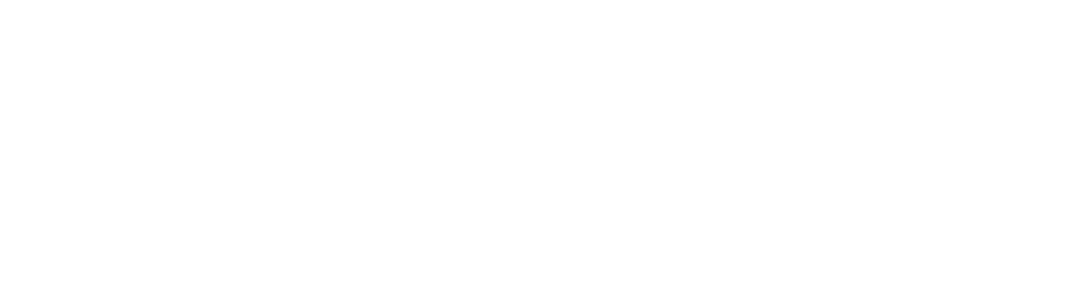
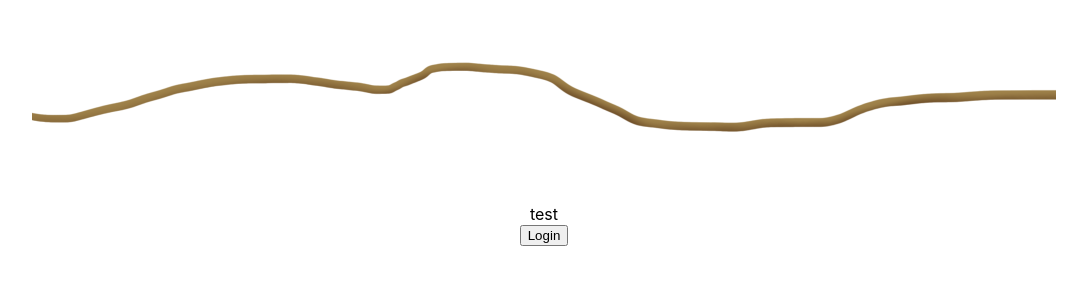
Before and after one commit to doanneda/scrap, a React (Create React App) app in the folder scrap-app/: page / in a window 1280 px wide. Shown: the top 300 px of the page, without its empty margins (96-1183 px from the left). Built offline with nearby package versions, Linux system fonts and the light colour scheme.

Commit message:
linked feed and login with routing

```diff
--- a/scrap-app/package.json
+++ b/scrap-app/package.json
@@ -8,6 +8,7 @@
     "@testing-library/user-event": "^13.5.0",
     "react": "^18.3.1",
     "react-dom": "^18.3.1",
+    "react-router-dom": "^6.28.0",
     "react-scripts": "5.0.1",
     "web-vitals": "^2.1.4"
   },
--- a/scrap-app/src/App.js
+++ b/scrap-app/src/App.js
@@ -2,33 +2,19 @@
 import './App.css';
 import Login from './Login.js';
 
-import threadImage from './assets/thread.png';
+import Feed from './Feed.js';
+import { BrowserRouter, Route, Routes } from "react-router-dom";
 
 
-function App() {
+export default function App() {
   return (
     <div className="App">
-      {/* <img src={threadImage} className="thread-img" />
-
-      <div>
-          test
-      </div>   */}
-      {/* <header className="App-header">
-        <img src={logo} className="App-logo" alt="logo" />
-        <p>
-          Edit <code>src/App.js</code> and save to reload.
-        </p>
-        <a
-          className="App-link"
-          href="https://reactjs.org"
-          target="_blank"
-          rel="noopener noreferrer"
-        >
-          Hello World
-        </a>
-      </header> */}
+      <BrowserRouter>
+        <Routes>
+            <Route path="/" element={<Feed />} />
+            <Route path="/login" element={<Login />} />
+          </Routes>
+      </BrowserRouter>
     </div>
   );
 }
-
-export default App;
--- a/scrap-app/src/Feed.js
+++ b/scrap-app/src/Feed.js
@@ -1,11 +1,17 @@
 import threadImage from './assets/thread.png';
+import { Link } from 'react-router-dom';
 
 export default function Feed() {
-    <div className="feed">
+    return (
+    <div className="feed" alt="brown thread">
         <img src={threadImage} />
         <div>
             test
         </div>
 
+        <Link to="login">
+            <button>Login</button>
+        </Link>
     </div>
+    )
 }
```
Also changed, not shown: 1 other file (tests, documents, lock files or other folders).
